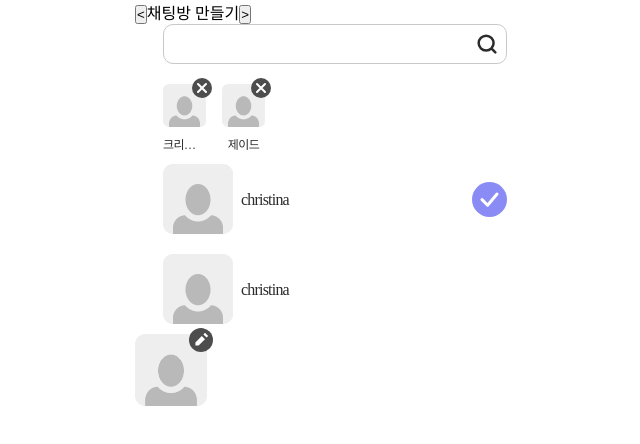
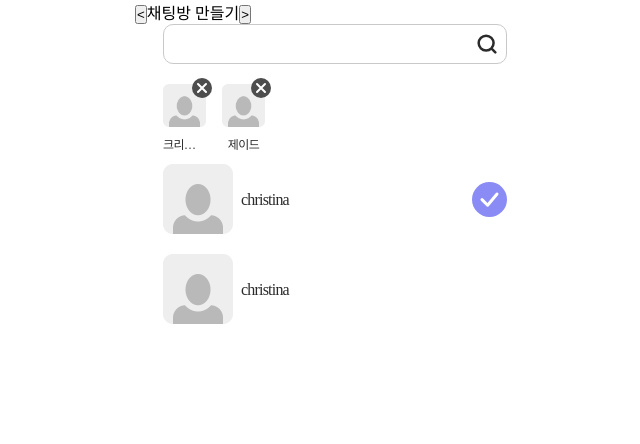
Before and after one commit to ERB-2023/downtalk, a Next.js app in the folder apps/front/: page /create/chat in a window 1280 px wide. Shown: the top 444 px of the page, without its empty margins (305-945 px from the left). Built offline with nearby package versions, Linux system fonts and the light colour scheme; no server answers.

Commit message:
modify: 프로필 임시 코드 삭제

```diff
--- a/apps/front/src/components/Chat/Create/index.tsx
+++ b/apps/front/src/components/Chat/Create/index.tsx
@@ -24,7 +24,6 @@ function Create() {
       </div>
       <MemberRow name="christina" checked />
       <MemberRow name="christina" />
-      <Profile editable deletable={false} size="big" />
     </div>
   );
 }
```
